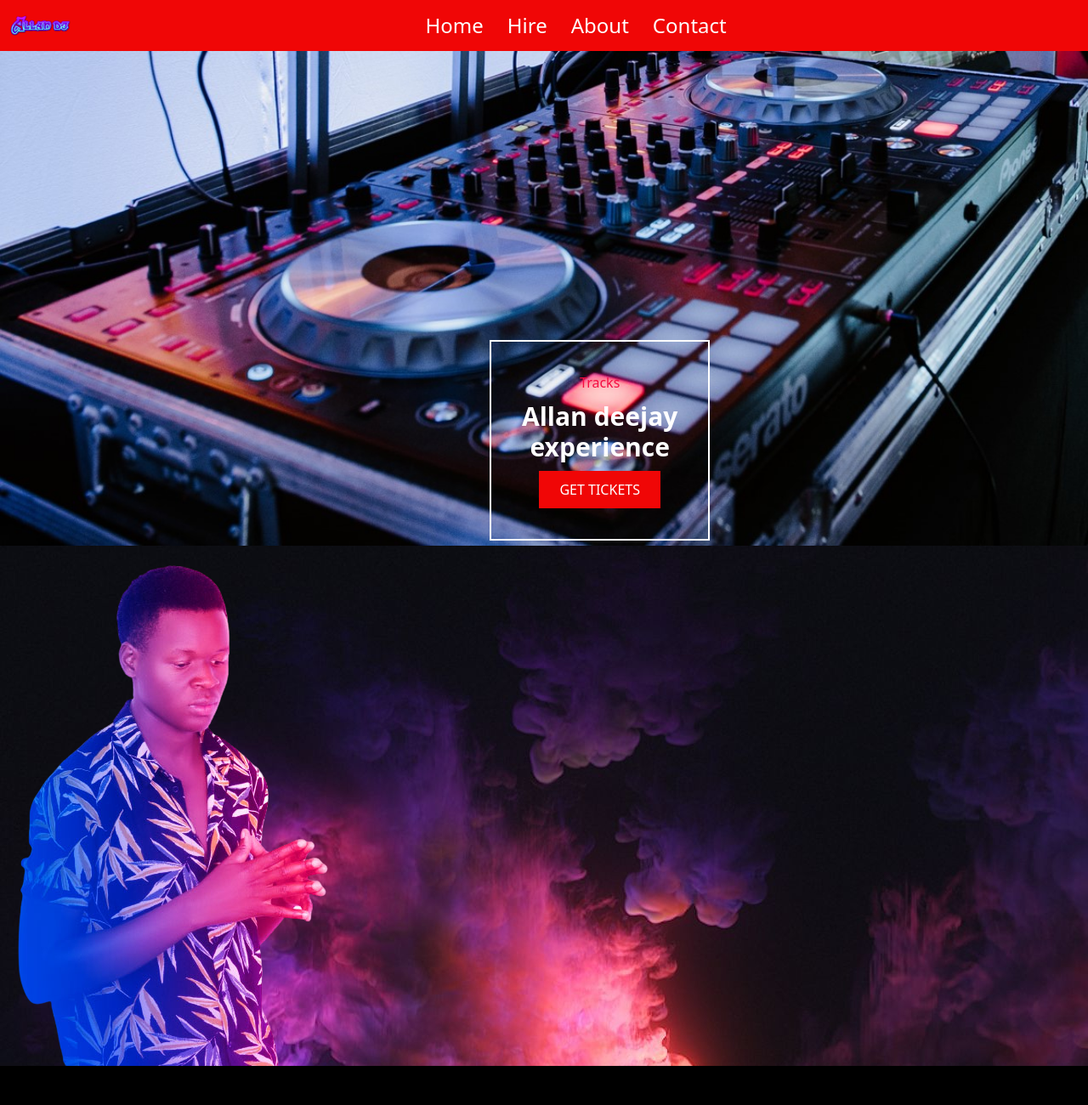
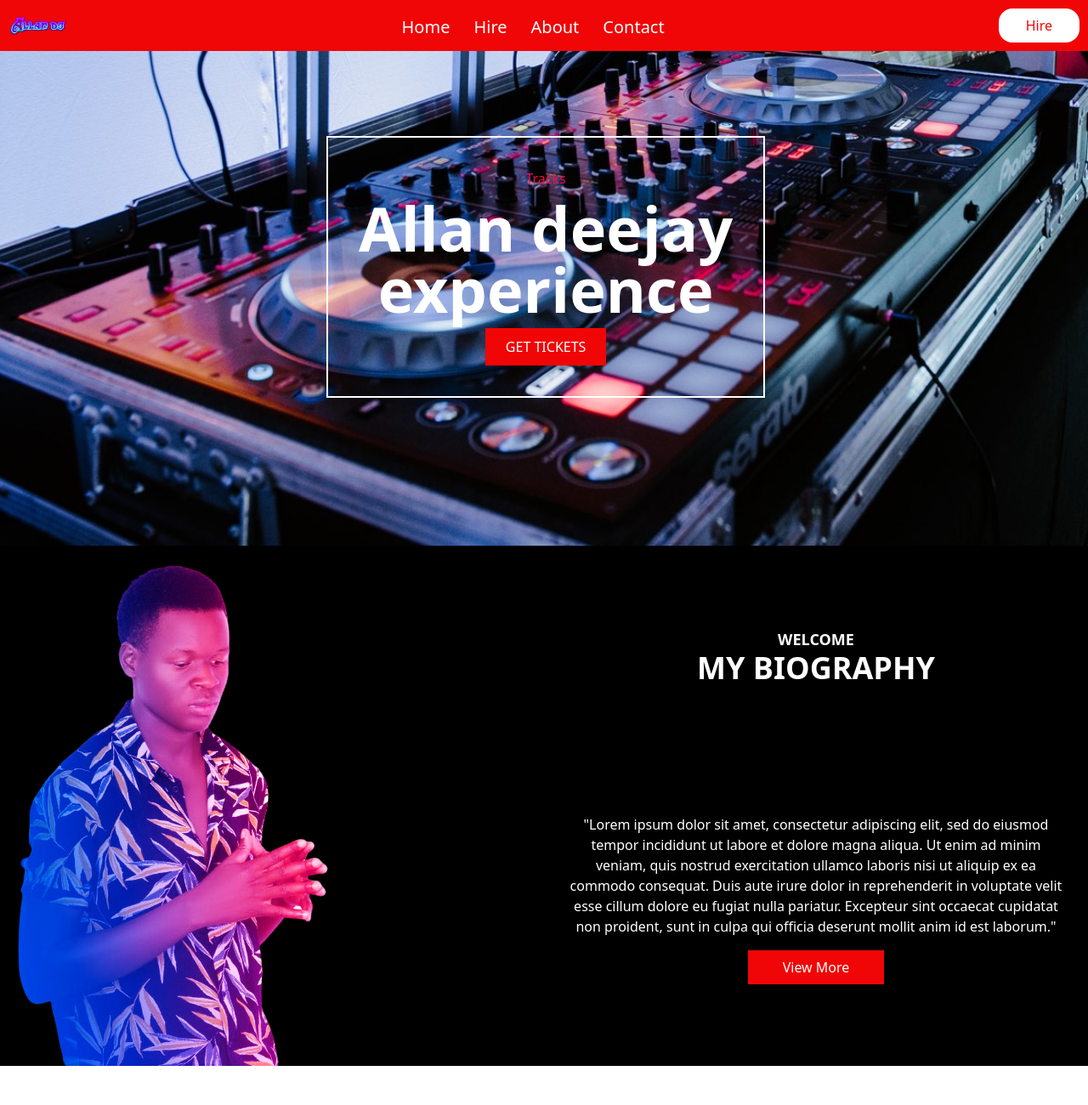
Before and after one commit to Katoemma/allandeejay, a website: page public/index.html in a window 1280 px wide. Shown: the top 1300 px of the page at 85% size. Drawn offline with Linux system fonts and the light colour scheme.

Commit message:
further styled the large screen

```diff
--- a/public/index.html
+++ b/public/index.html
@@ -16,9 +16,15 @@
     #navlist{
         background-image:linear-gradient(to right, purple, red);
     }
+    #heroimage{
+
+    }
     @media only screen and (min-width: 768px) {
         #navlist{
             background: none;
+        }
+        #heroimage{
+            background-color: black;
         }
     }
 </style>
@@ -41,12 +47,16 @@
             <span class="absolute right-10 top-10 md:hidden lg:hidden" onclick="closeNav()"><img src="assets/close.png" alt="close"></span>
             <!--navigation links-->
             <div class="list-none flex flex-col justify-between mt-40 p-5 gap-7 left-28 md:flex-row md:mt-auto md:justify-center md:p-1 md:text-2xl ">
-                <li><a class="text-3xl md:text-2xl " style="color: #ffffff;" href="#">Home</a></li>
-                <li><a class="text-3xl md:text-2xl " style="color: #ffffff;" href="#">Hire</a></li>
-                <li><a class="text-3xl md:text-2xl " style="color: #ffffff;" href="#">About</a></li>
-                <li><a class="text-3xl md:text-2xl " style="color: #ffffff;" href="#">Contact</a></li>
+                <li><a class="text-whiteText text-3xl md:text-xl lg:text-xl md:hover:text-blackBg"  href="#">Home</a></li>
+                <li><a class="text-whiteText text-3xl md:text-xl lg:text-xl md:hover:text-blackBg" href="#">Hire</a></li>
+                <li><a class="text-whiteText text-3xl md:text-xl lg:text-xl md:hover:text-blackBg" href="#">About</a></li>
+                <li><a class="text-whiteText text-3xl md:text-xl lg:text-xl md:hover:text-blackBg" href="#">Contact</a></li>
             </div>
         </div>
+        <!--hire now button-->
+        <button class="hidden md:block px-8 text-center p-2 bg-whiteText rounded-2xl hover:bg-navBg hover:text-whiteText" style="border: none;">
+            <a class="text-navBg hover:text-whiteText" style="text-decoration: none; font-size:16px;" href="#">Hire</a>
+        </button>
         <!--menu icon-->
         <span class="lg:hidden" onclick="openNav()"><img src="assets/menu.png" alt="menu"></div></span>
     </nav>
@@ -55,11 +65,11 @@
         <!--hero page-->
         <div class="hero-page">
              <!--the hero text-->
-            <div class="absolute flex  flex-col gap-2.5 top-[50%] left-[14%] p-9 items-center text-center md:left-[45%] md:left-[30%]" style="border:2px solid white">
+            <div class="absolute flex  flex-col gap-2.5 top-72 left-14 p-9 items-center text-center md:left-[45%] md:left-[30%] lg:left-[30%] lg:top-[20%]" style="border:2px solid white">
                 <h2 class="text-logoBg font-thin" id="tracks">Tracks</h2>
-                <h1 class="text-3xl text-white font-extrabold" style="color: #ffffff;" id="urban">Allan deejay <br>experience</h1>
+                <h1 class="text-3xl text-white font-extrabold md:text-6xl lg:text-7xl " style="color: #ffffff;" id="urban">Allan deejay <br>experience</h1>
                 <!--ticket button-->
-                <button class=" px-6 text-center p-2.5 bg-navBg" style="border: none;">
+                <button class=" px-6 text-center p-2.5 bg-navBg hover:bg-blackBg" style="border: none;">
                     <a style="text-decoration: none; font-size:16px; color:#ffffff" href="#">GET TICKETS</a>
                 </button>
             </div>
@@ -71,14 +81,14 @@
             </div>
         </div>
         <!--biography-->
-        <div class="flex flex-col justify-between">
+        <div class="flex flex-col justify-between md:flex-row md:justify-between">
 
             <!--hero image-->
-            <div class="bg-heroBg" style="background-image: url(img/Smoke-HD.jpg); ">
+            <div class="md:w-6/12 md:bg-blackBg " id="heroimage">
                 <img src="img/c-hero.png" alt="herooo">
             </div>
             <!--boigaphy text -->
-            <div class="flex flex-col justify-between p-6 py-24 bg-blackBg gap-4">
+            <div class="flex flex-col justify-between p-6 py-24 bg-blackBg gap-4 md:w-6/12">
 
                 <!--biography text heading-->
                 <div class="flex flex-col justify-between text-center text-white">
@@ -87,10 +97,10 @@
                 </div>
 
                 <!--biography description paragraph-->
-                <div class="text-base flex flex-col gap-4 ">
+                <div class="text-base flex flex-col gap-4 md:text-center items-center">
                     <p class="text-whiteText">"Lorem ipsum dolor sit amet, consectetur adipiscing elit, sed do eiusmod tempor incididunt ut labore et dolore magna aliqua. Ut enim ad minim veniam, quis nostrud exercitation ullamco laboris nisi ut aliquip ex ea commodo consequat. Duis aute irure dolor in reprehenderit in voluptate velit esse cillum dolore eu fugiat nulla pariatur. Excepteur sint occaecat cupidatat non proident, sunt in culpa qui officia deserunt mollit anim id est laborum."</p>
                     <!-- the view more button -->
-                    <button class="bg-btnBg py-2 px-8 w-40"><a href="#" class="text-whiteText">View More</a></button>
+                    <button class="bg-btnBg py-2 px-8 w-40 hover:bg-blackBg"><a href="#" class="text-whiteText">View More</a></button>
                 </div>
             </div>
             <!--end of the biography text-->
```
Also changed, not shown: public/styles.css.
